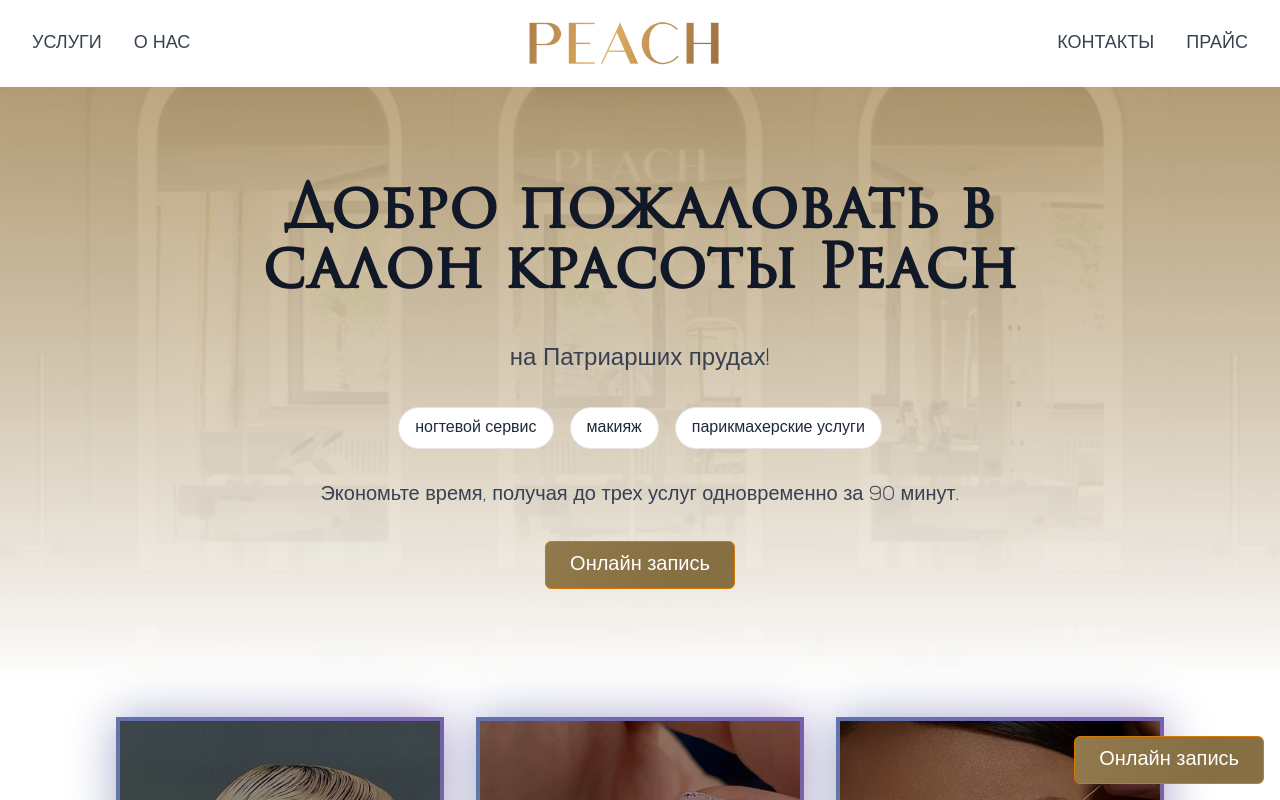
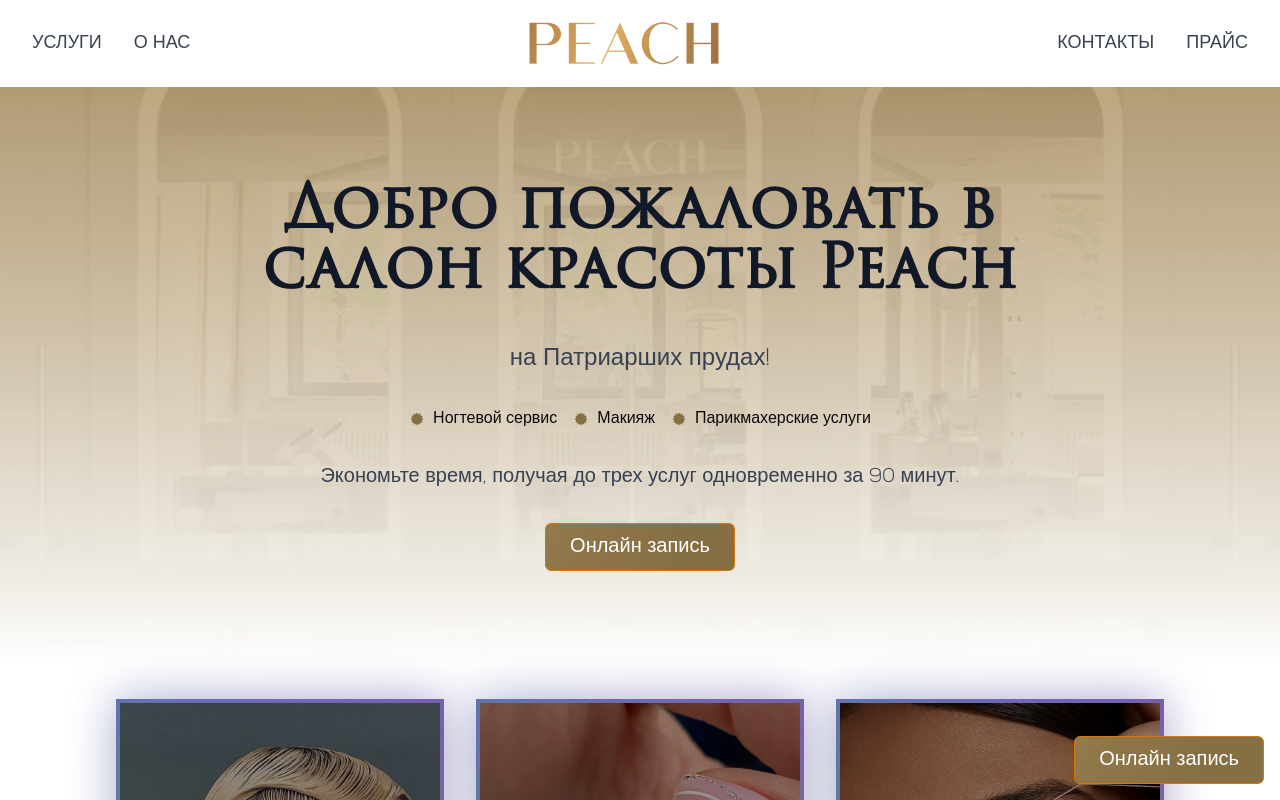
Before and after one commit to marchnath/peach-this, a Next.js app: page / in a window 1280 px wide. Shown: the top 800 px of the page. Built offline with nearby package versions, Linux system fonts and the light colour scheme.

Commit message:
hero text edited

```diff
--- a/app/hero2.jsx
+++ b/app/hero2.jsx
@@ -1,11 +1,7 @@
 import { Button } from "@/components/ui/button";
 import { Playfair_Display } from "next/font/google";
 import Image from "next/image";
-
-const playfairDisplay = Playfair_Display({
-  subsets: ["latin", "cyrillic"],
-  weight: "400",
-});
+import { TiStarburst } from "react-icons/ti";
 
 export default function Hero2() {
   return (
@@ -32,14 +28,14 @@
             на Патриарших прудах!
           </p>
           <div className="flex flex-wrap justify-center gap-4 mb-8">
-            <span className="bg-white px-4 py-2 rounded-full text-gray-800 border">
-              ногтевой сервис
+            <span className="flex items-center gap-x-2">
+              <TiStarburst className="text-[#866f43]" /> Ногтевой сервис
             </span>
-            <span className="bg-white px-4 py-2 rounded-full text-gray-800 border">
-              макияж
+            <span className="flex items-center gap-x-2">
+              <TiStarburst className="text-[#866f43]" /> Макияж
             </span>
-            <span className="bg-white px-4 py-2 rounded-full text-gray-800 border">
-              парикмахерские услуги
+            <span className="flex items-center gap-x-2">
+              <TiStarburst className="text-[#866f43]" /> Парикмахерские услуги
             </span>
           </div>
           <p className="text-lg sm:text-xl text-gray-700 mb-8 max-w-2xl mx-auto">
```
